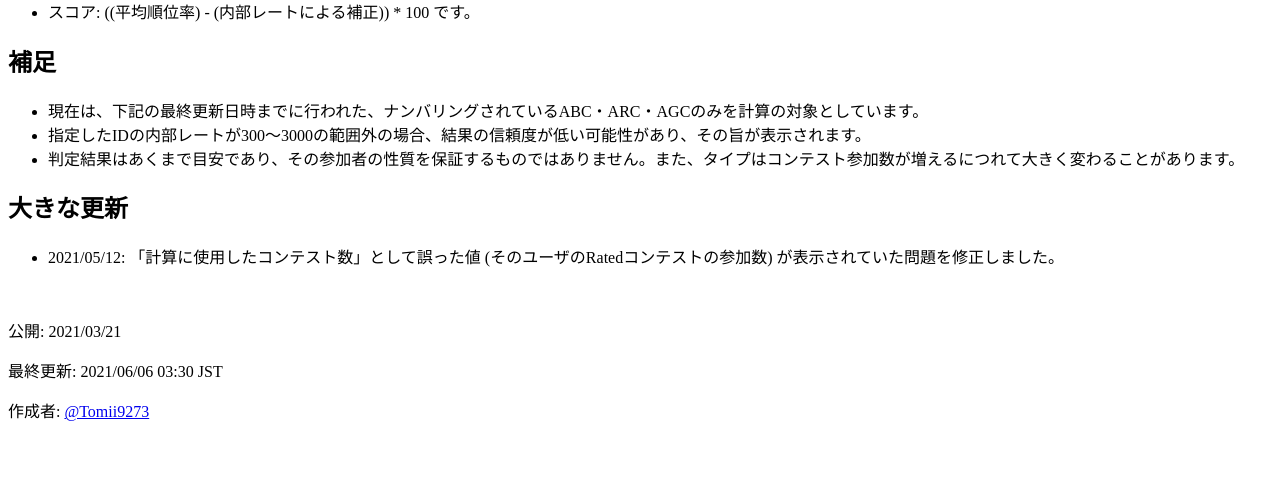
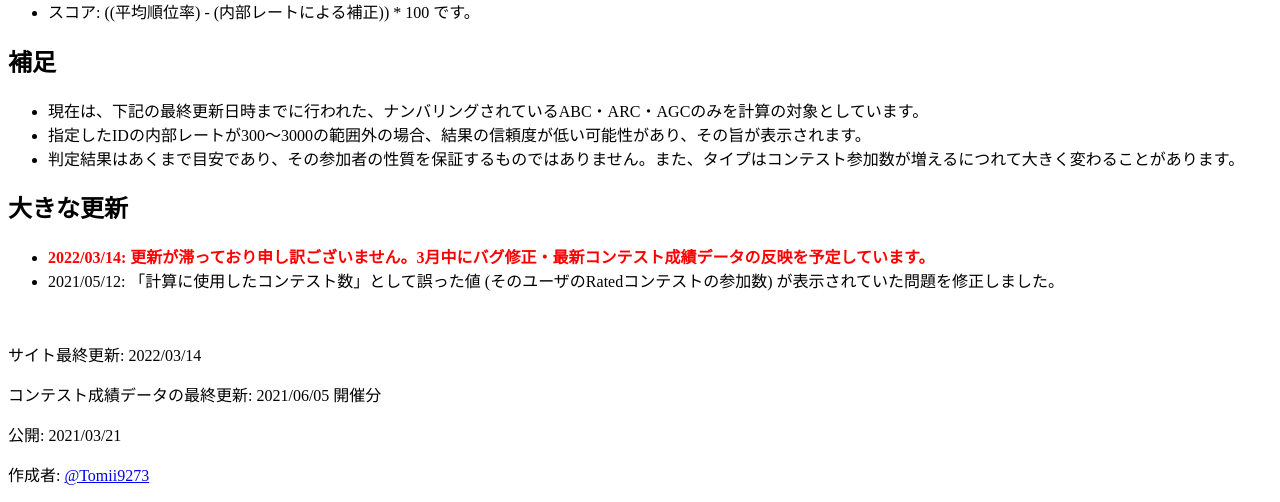
Before and after one commit to tomii9273/atcoder_type_checker, a Flask app: page / in a window 1280 px wide. Shown: the part 446-948 px from the top of the page. Before the commit the page ends 867 px from the top, so only its background shows below. Run offline with Flask 2, Linux system fonts and the light colour scheme; parts of the project's set-up code (start-up, migrations or seed data) failed here and were passed over.

Commit message:
update index.html

```diff
--- a/templates/index.html
+++ b/templates/index.html
@@ -42,11 +42,15 @@
 	</ul>
 	<h2>大きな更新</h2>
 	<ul>
+		<li><b>
+				<font color="red">2022/03/14: 更新が滞っており申し訳ございません。3月中にバグ修正・最新コンテスト成績データの反映を予定しています。</font>
+			</b></li>
 		<li>2021/05/12: 「計算に使用したコンテスト数」として誤った値 (そのユーザのRatedコンテストの参加数) が表示されていた問題を修正しました。</li>
 	</ul>
 	</br>
+	<p>サイト最終更新: 2022/03/14</p>
+	<p>コンテスト成績データの最終更新: 2021/06/05 開催分</p>
 	<p>公開: 2021/03/21</p>
-	<p>最終更新: 2021/06/06 03:30 JST</p>
 	<p>作成者: <a href="https://twitter.com/Tomii9273">@Tomii9273</a></p>
 </body>
 
```
